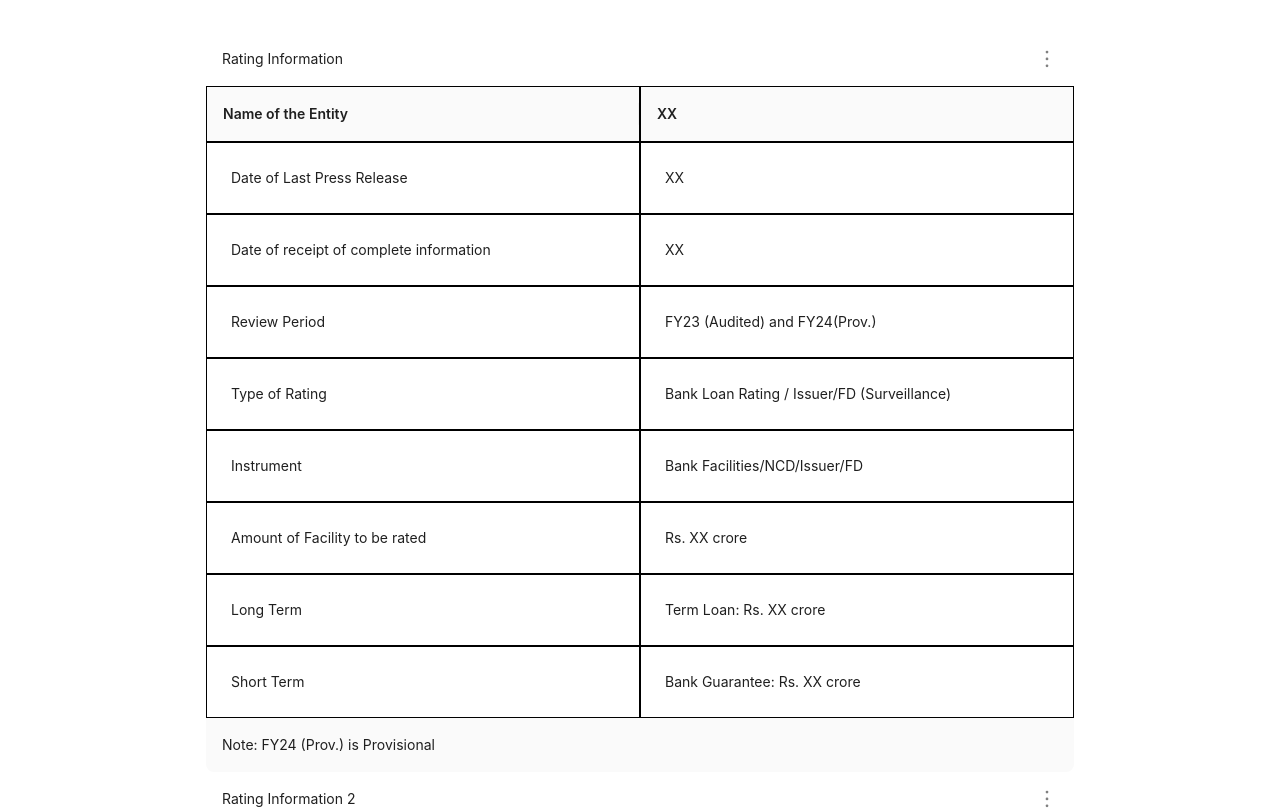
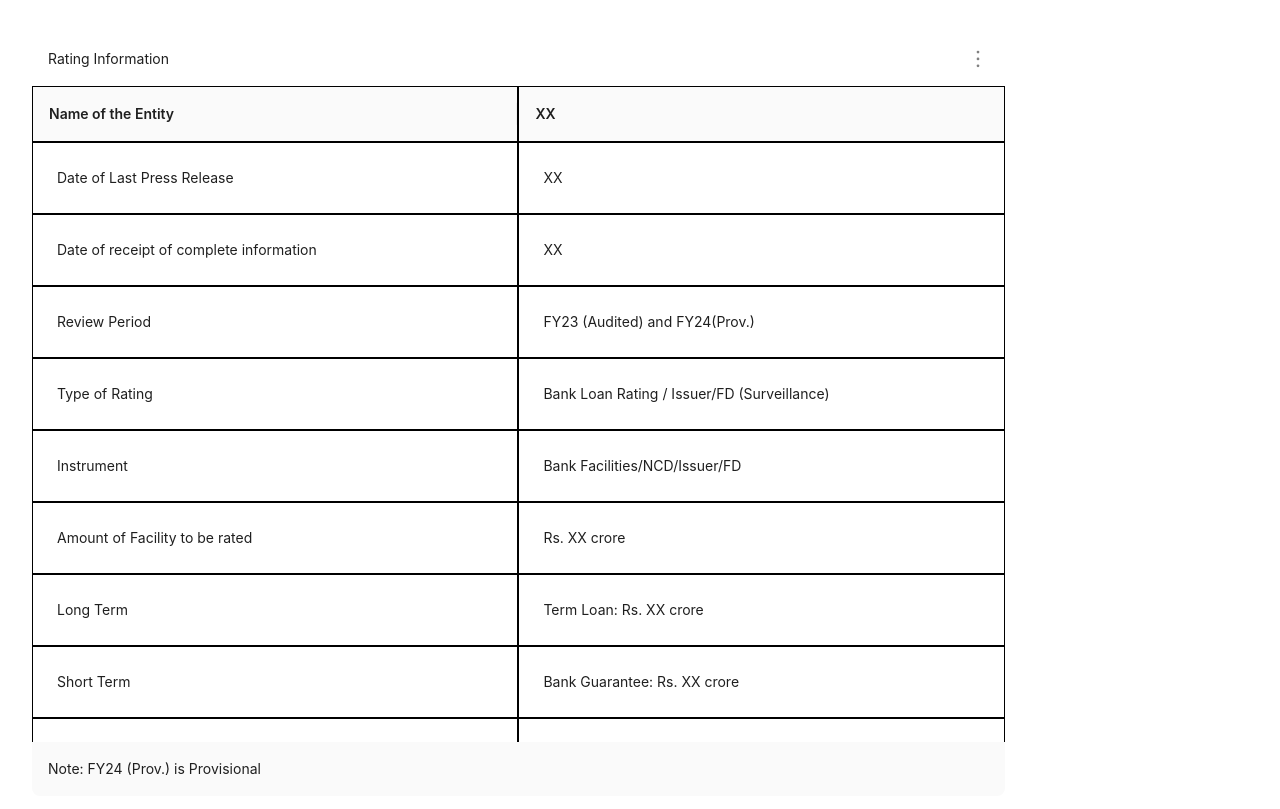
Before and after one commit to bidaliya/dynamicRatingNote, a React (Vite) app: page / in a window 1280 px wide. Shown: the top 809 px of the page. Built offline with nearby package versions, Linux system fonts and the light colour scheme.

Commit message:
set scroll bars for table and set width of text area 100%

```diff
--- a/src/components/TableComponent.tsx
+++ b/src/components/TableComponent.tsx
@@ -7,7 +7,7 @@ import MenuComponent from "./MenuComponent";
 interface Props {
     tableData: TableData;
     menuItems: MenuProps['items'];
-    handleMenuClick: (tableId:number)=> void;
+    handleMenuClick: (tableId: number) => void;
 }
 
 const TableComponent: React.FC<Props> = ({ tableData, menuItems, handleMenuClick }) => {
@@ -56,12 +56,16 @@ const TableComponent: React.FC<Props> = ({ tableData, menuItems, handleMenuClick
                 columns={columns}
                 pagination={false}
                 className="custom-bold-border"
+                scroll={{ y: 600 }}
+                style={{width:"80%"}}
                 title={() => (
-                    <div style={{ ...flexStyle}}>
-                        <span style={{ color: tableData.label?.styles?.color??'black' }}>{tableData.label.text}</span>
+                    <div style={{ ...flexStyle }}>
+                        <span style={{ color: tableData.label?.styles?.color ?? 'black' }}>
+                            {tableData.label.text}
+                        </span>
                         <MenuComponent
                             menuItems={menuItems}
-                            tableId = {tableData.id}
+                            tableId={tableData.id}
                             handleMenuClick={handleMenuClick}
                             open={openDropdown}
                             onOpenChange={handleOpenChange}
@@ -69,7 +73,7 @@ const TableComponent: React.FC<Props> = ({ tableData, menuItems, handleMenuClick
                     </div>
                 )}
                 footer={tableData.footer?.text?.trim() ? () => (
-                    <div style={{ display: 'flex', justifyContent: 'space-between'}}>
+                    <div style={{ display: 'flex', justifyContent: 'space-between' }}>
                         {tableData.footer.text}
                     </div>
                 ) : undefined}
--- a/src/components/TextComponent.tsx
+++ b/src/components/TextComponent.tsx
@@ -49,6 +49,7 @@ const TextComponent: React.FC<Props> = ({ textData }) => {
                     onBlur={handleInputBlur}
                     onKeyPress={handleKeyPress}
                     autoFocus
+                    style={{width:"100%"}}
                 />
             ) : (
                 <Text onClick={handleTextClick} style={{ cursor: textData.isEditable ? 'text' : 'default', textAlign: marginStyle.textAlign }}>
--- a/src/data.json
+++ b/src/data.json
@@ -117,6 +117,149 @@
           },
           {
             "value": "Term Loan: Rs. XX crore",
+            "bgColor": "#ffffff"
+          }
+        ]
+      },
+      {
+        "bgColor": "#ffffff",
+        "data": [
+          {
+            "value": "Short Term",
+            "bgColor": "#ffffff"
+          },
+          {
+            "value": "Bank Guarantee: Rs. XX crore",
+            "bgColor": "#ffffff"
+          }
+        ]
+      },
+      {
+        "bgColor": "#ffffff",
+        "data": [
+          {
+            "value": "Short Term",
+            "bgColor": "#ffffff"
+          },
+          {
+            "value": "Bank Guarantee: Rs. XX crore",
+            "bgColor": "#ffffff"
+          }
+        ]
+      },
+      {
+        "bgColor": "#ffffff",
+        "data": [
+          {
+            "value": "Short Term",
+            "bgColor": "#ffffff"
+          },
+          {
+            "value": "Bank Guarantee: Rs. XX crore",
+            "bgColor": "#ffffff"
+          }
+        ]
+      },
+      {
+        "bgColor": "#ffffff",
+        "data": [
+          {
+            "value": "Short Term",
+            "bgColor": "#ffffff"
+          },
+          {
+            "value": "Bank Guarantee: Rs. XX crore",
+            "bgColor": "#ffffff"
+          }
+        ]
+      },
+      {
+        "bgColor": "#ffffff",
+        "data": [
+          {
+            "value": "Short Term",
+            "bgColor": "#ffffff"
+          },
+          {
+            "value": "Bank Guarantee: Rs. XX crore",
+            "bgColor": "#ffffff"
+          }
+        ]
+      },
+      {
+        "bgColor": "#ffffff",
+        "data": [
+          {
+            "value": "Short Term",
+            "bgColor": "#ffffff"
+          },
+          {
+            "value": "Bank Guarantee: Rs. XX crore",
+            "bgColor": "#ffffff"
+          }
+        ]
+      },
+      {
+        "bgColor": "#ffffff",
+        "data": [
+          {
+            "value": "Short Term",
+            "bgColor": "#ffffff"
+          },
+          {
+            "value": "Bank Guarantee: Rs. XX crore",
+            "bgColor": "#ffffff"
+          }
+        ]
+      },
+      {
+        "bgColor": "#ffffff",
+        "data": [
+          {
+            "value": "Short Term",
+            "bgColor": "#ffffff"
+          },
+          {
+            "value": "Bank Guarantee: Rs. XX crore",
+            "bgColor": "#ffffff"
+          }
+        ]
+      },
+      {
+        "bgColor": "#ffffff",
+        "data": [
+          {
+            "value": "Short Term",
+            "bgColor": "#ffffff"
+          },
+          {
+            "value": "Bank Guarantee: Rs. XX crore",
+            "bgColor": "#ffffff"
+          }
+        ]
+      },
+      {
+        "bgColor": "#ffffff",
+        "data": [
+          {
+            "value": "Short Term",
+            "bgColor": "#ffffff"
+          },
+          {
+            "value": "Bank Guarantee: Rs. XX crore",
+            "bgColor": "#ffffff"
+          }
+        ]
+      },
+      {
+        "bgColor": "#ffffff",
+        "data": [
+          {
+            "value": "Short Term",
+            "bgColor": "#ffffff"
+          },
+          {
+            "value": "Bank Guarantee: Rs. XX crore",
             "bgColor": "#ffffff"
           }
         ]
@@ -270,6 +413,97 @@
             "bgColor": "#ffffff"
           }
         ]
+      },
+      {
+        "bgColor": "#ffffff",
+        "data": [
+          {
+            "value": "Short Term",
+            "bgColor": "#ffffff"
+          },
+          {
+            "value": "Bank Guarantee: Rs. XX crore",
+            "bgColor": "#ffffff"
+          }
+        ]
+      },
+      {
+        "bgColor": "#ffffff",
+        "data": [
+          {
+            "value": "Short Term",
+            "bgColor": "#ffffff"
+          },
+          {
+            "value": "Bank Guarantee: Rs. XX crore",
+            "bgColor": "#ffffff"
+          }
+        ]
+      },
+      {
+        "bgColor": "#ffffff",
+        "data": [
+          {
+            "value": "Short Term",
+            "bgColor": "#ffffff"
+          },
+          {
+            "value": "Bank Guarantee: Rs. XX crore",
+            "bgColor": "#ffffff"
+          }
+        ]
+      },
+      {
+        "bgColor": "#ffffff",
+        "data": [
+          {
+            "value": "Short Term",
+            "bgColor": "#ffffff"
+          },
+          {
+            "value": "Bank Guarantee: Rs. XX crore",
+            "bgColor": "#ffffff"
+          }
+        ]
+      },
+      {
+        "bgColor": "#ffffff",
+        "data": [
+          {
+            "value": "Short Term",
+            "bgColor": "#ffffff"
+          },
+          {
+            "value": "Bank Guarantee: Rs. XX crore",
+            "bgColor": "#ffffff"
+          }
+        ]
+      },
+      {
+        "bgColor": "#ffffff",
+        "data": [
+          {
+            "value": "Short Term",
+            "bgColor": "#ffffff"
+          },
+          {
+            "value": "Bank Guarantee: Rs. XX crore",
+            "bgColor": "#ffffff"
+          }
+        ]
+      },
+      {
+        "bgColor": "#ffffff",
+        "data": [
+          {
+            "value": "Short Term",
+            "bgColor": "#ffffff"
+          },
+          {
+            "value": "Bank Guarantee: Rs. XX crore",
+            "bgColor": "#ffffff"
+          }
+        ]
       }
     ]
   },
```
